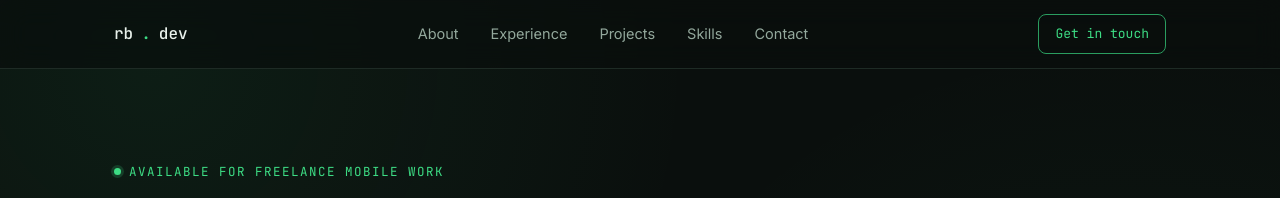
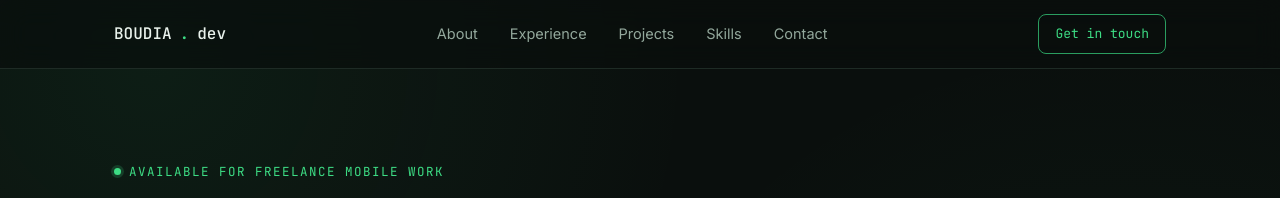
Before and after one commit to rayane-boudia/rayane-boudia.github.io, a plain HTML site: page index.html in a window 1280 px wide. Shown: the top 198 px of the page. Drawn offline with nearby package versions, Linux system fonts and the light colour scheme.

Commit message:
final portfolio

```diff
--- a/index.html
+++ b/index.html
@@ -593,7 +593,7 @@
 
 <header>
   <nav class="wrap">
-    <a href="#top" class="logo">rb<span class="dot">.</span>dev</a>
+    <a href="#top" class="logo">BOUDIA<span class="dot">.</span>dev</a>
     <ul class="nav-links" id="navLinks">
       <li><a href="#about">About</a></li>
       <li><a href="#experience">Experience</a></li>
```
